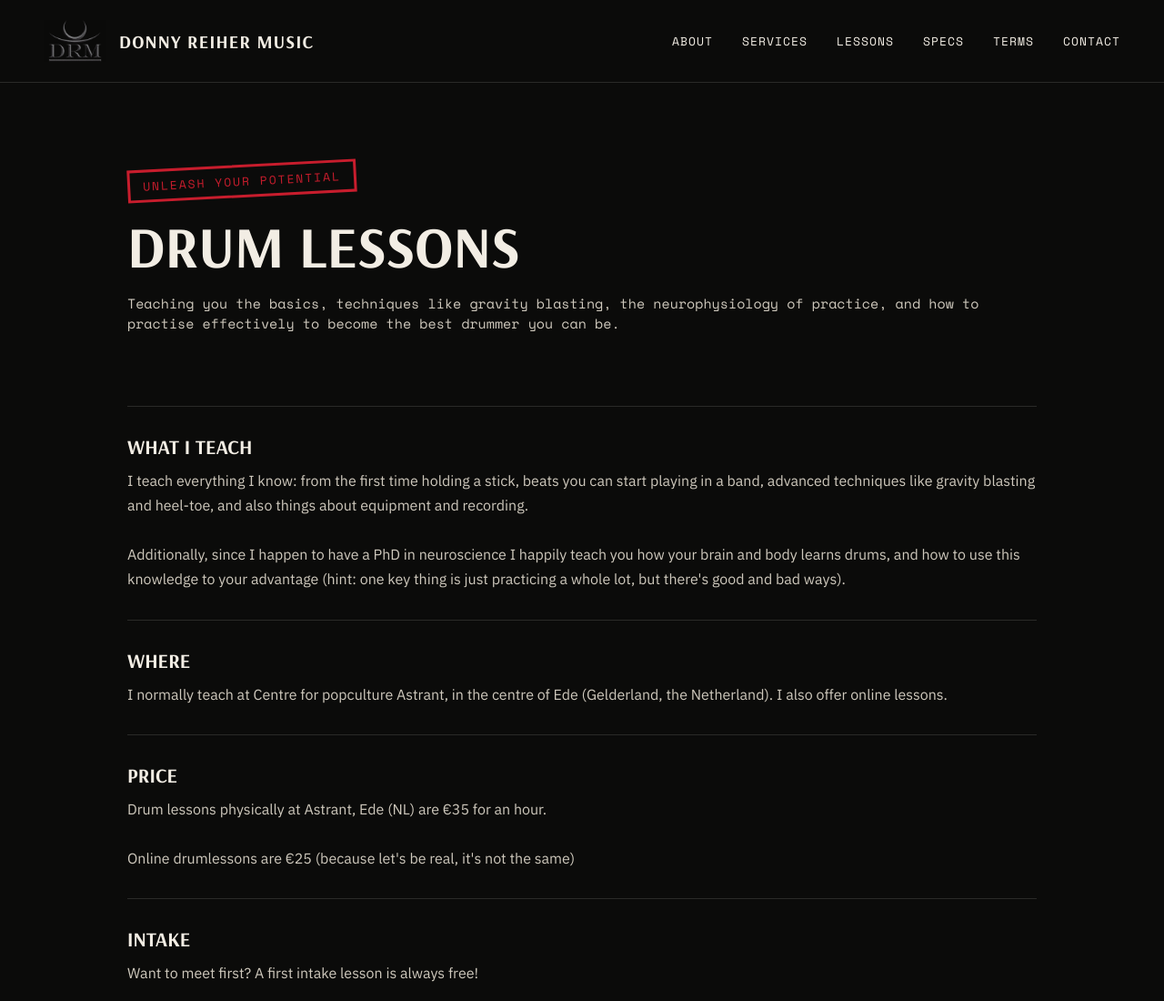
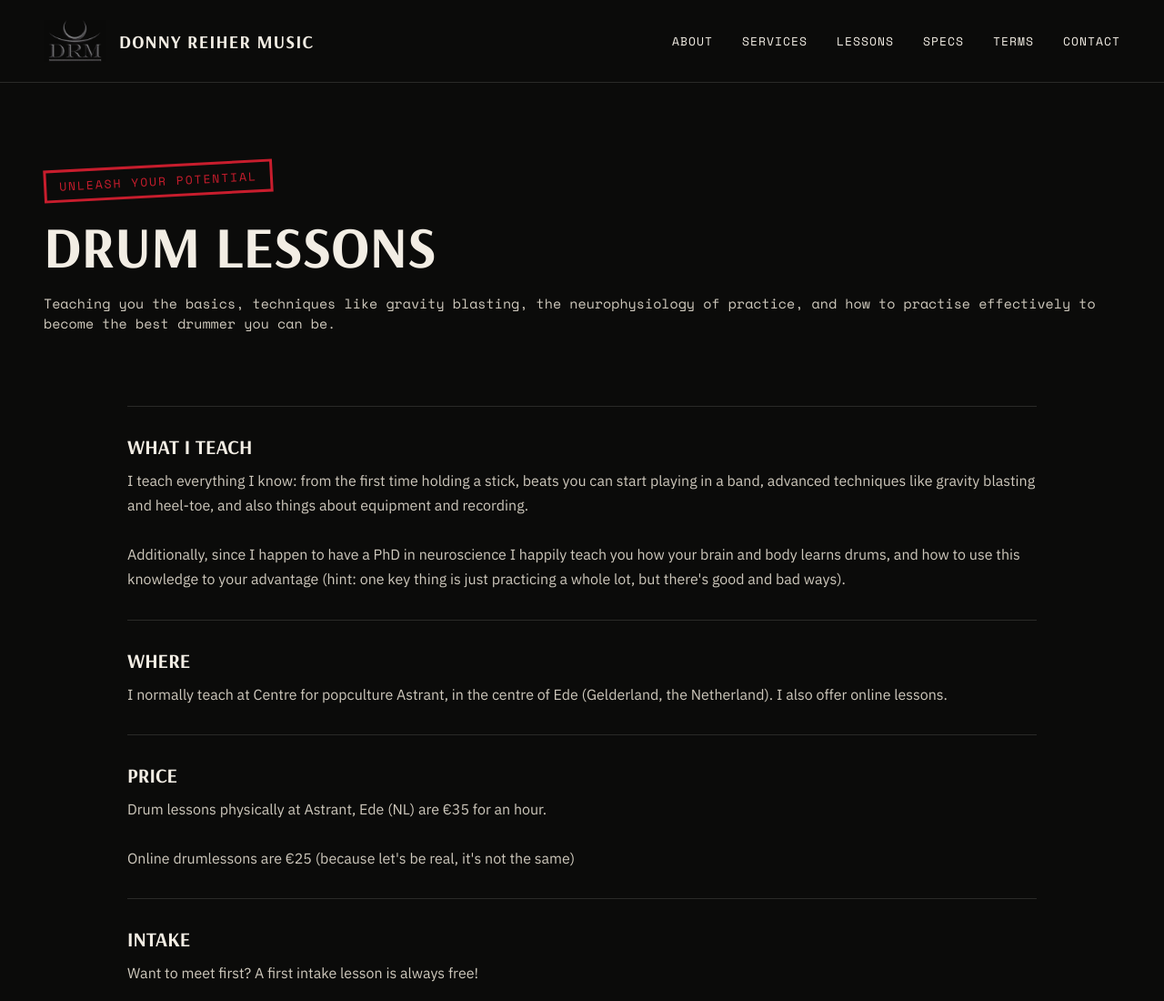
Before and after one commit to HeavyMetalHausfrau/donnyreihermusic, a website built with webpack: page Lessons.html in a window 1280 px wide. Shown: the top 1100 px of the page at 91% size. Built offline with nearby package versions, Linux system fonts and the light colour scheme.

Commit message:
fixed title offset hroizontally per page

```diff
--- a/Lessons.html
+++ b/Lessons.html
@@ -33,7 +33,7 @@ body{margin:0;background:#0b0b0a;}
 
 
 
-  <section style="padding:90px 48px 30px;max-width:1000px;margin:0 auto">
+  <section style="padding:90px 48px 30px;max-width:1300px;margin:0 auto">
     <div style="display:inline-block;transform:rotate(-3deg);border:3px solid #c81d2d;color:#c81d2d;font-family:'Space Mono',monospace;font-size:13px;letter-spacing:0.15em;text-transform:uppercase;padding:5px 14px;margin-bottom:22px">unleash your potential</div>
     <h1 class="drm-page-head" style="font-family:Arsenal,serif;font-weight:700;font-size:64px;line-height:0.98;margin:0 0 20px;text-transform:uppercase">Drum lessons</h1>
     <p style="font-family:'Space Mono',monospace;font-size:15px;color:#cfc9bd;margin:0">Teaching you the basics, techniques like gravity blasting, the neurophysiology of practice, and how to practise effectively to become the best drummer you can be.  </p>
```
Also changed, not shown: Terms.html (+1 -1 lines).
